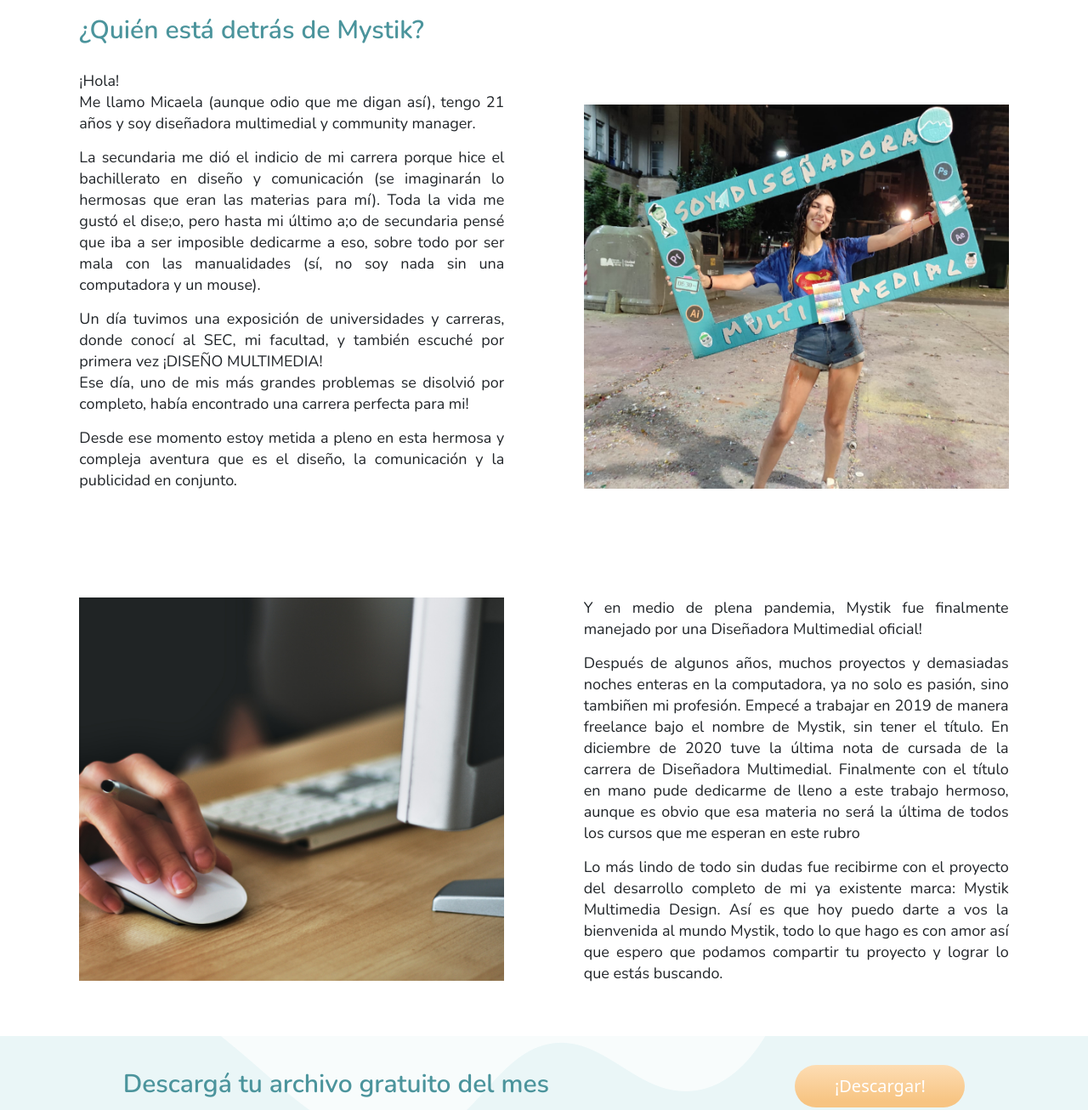
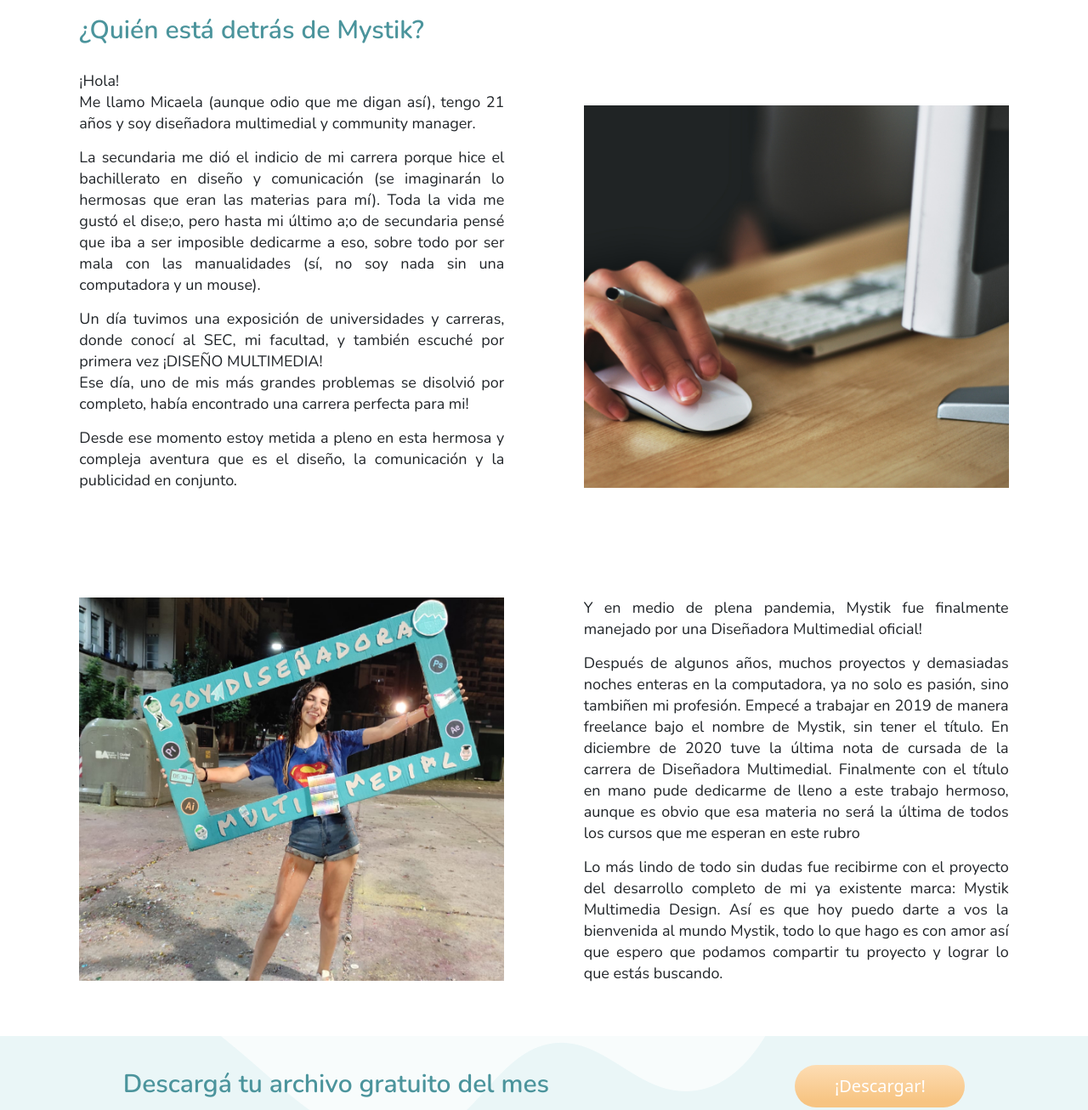
Before and after one commit to facundorsabia/MystikDesign, a website: page index.html in a window 1280 px wide. Shown: the part 1920-3226 px from the top of the page at 85% size. Drawn offline with nearby package versions, Linux system fonts and the light colour scheme; a web font is replaced by a local one.

Commit message:
Title correccion y fotos invertidas

```diff
--- a/index.html
+++ b/index.html
@@ -7,7 +7,7 @@
     <meta name="robots" content="index">
     <meta name="description" content="Empresa dedicada a la creación de marcas personales, e-commerce y branding" />
     <meta name="keywords" content="mystik,design, diseño, marcas, community, manager, e-comerce, branding">
-    <title>Mystik Designed</title>
+    <title>Mystik Design</title>
     <!--Link Favicon-->
     <link rel="apple-touch-icon" sizes="57x57" href="favicon.ico/apple-icon-57x57.png">
     <link rel="apple-touch-icon" sizes="60x60" href="favicon.ico/apple-icon-60x60.png">
@@ -196,18 +196,18 @@
                     <p>Desde ese momento estoy metida a pleno en esta hermosa y compleja aventura que es el diseño, la comunicación y la publicidad en conjunto.</p>
                 </article>
                 <article class="Sobre__Mi__1__Img">
-                    <img src="imagenes/sobre-mi-foto-derecha.jpg" alt="foto-a-la-izquierda">
+                    <img src="imagenes/sobre-mi-foto-izquierda.jpg" alt="foto-a-la-izquierda">
                 </article>
             </section>
             <section class="Sobre__Mi__2">
                 <article class="Sobre__Mi__2__Img">
-                    <img src="imagenes/sobre-mi-foto-izquierda.jpg" alt="foto-a-la-derecha">
+                    <img src="imagenes/sobre-mi-foto-derecha.jpg" alt="foto-a-la-derecha">
                 </article>
                 <article class="Sobre__Mi__2__Texto">
                     <p>Y en medio de plena pandemia, Mystik fue finalmente manejado por una Diseñadora Multimedial oficial!</p>
                     <p>Después de algunos años, muchos proyectos y demasiadas noches enteras en la computadora, ya no solo es pasión, sino tambiñen mi profesión. Empecé a trabajar en 2019 de manera freelance bajo el nombre de Mystik, sin tener el título. En diciembre de 2020 tuve la última nota de cursada de la carrera de Diseñadora Multimedial. Finalmente con el título en mano pude dedicarme de lleno a este trabajo hermoso, aunque es obvio que esa materia no será la última de todos los cursos que me esperan en este rubro</p>
                     <p>Lo más lindo de todo sin dudas fue recibirme con el proyecto del desarrollo completo de mi ya existente marca: Mystik Multimedia Design. Así es que hoy puedo darte a vos la bienvenida al mundo Mystik, todo lo que hago es con amor así que espero que podamos compartir tu proyecto y lograr lo que estás buscando.</p>
-                    <img id="mouse" src="imagenes/sobre-mi-foto-izquierda.jpg" alt="foto-a-la-derecha">
+                    <img id="mouse" src="imagenes/sobre-mi-foto-derecha.jpg" alt="foto-a-la-derecha">
                 </article>
             </section>
         </div>
```
